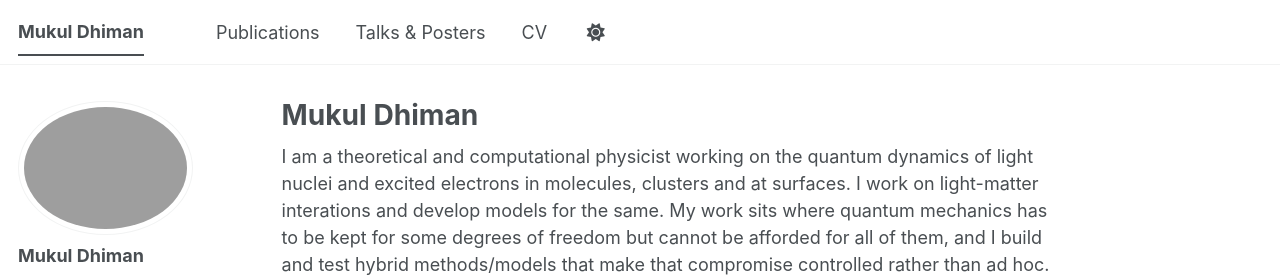
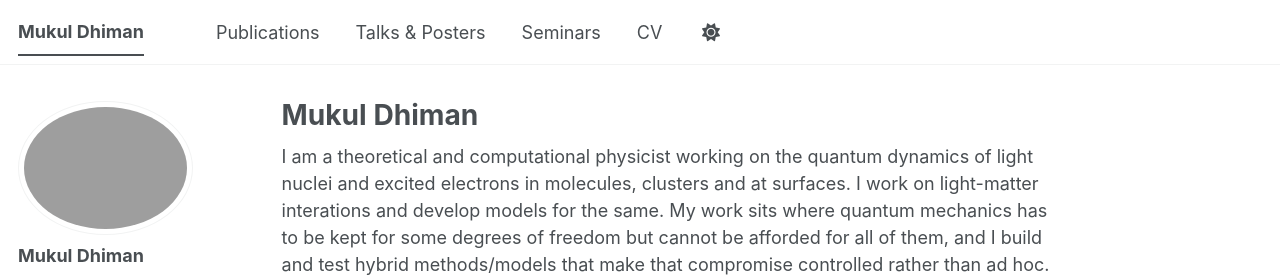
Before and after one commit to simul-md/dhiman.github.io, a Jekyll site: the page built from _pages/about.md, in a window 1280 px wide. Shown: the top 277 px of the page. Built offline with Jekyll 4.4.1, drawn with Linux system fonts in a browser that asks for light colours; a style sheet for code colours, icons or effects is not loaded.

Commit message:
Update navigation.yml

```diff
--- a/_data/navigation.yml
+++ b/_data/navigation.yml
@@ -6,5 +6,8 @@ main:
   - title: "Talks & Posters"
     url: /talks/
 
+  - title: "Seminars"
+    url: /seminars/
+
   - title: "CV"
     url: /cv/
```
